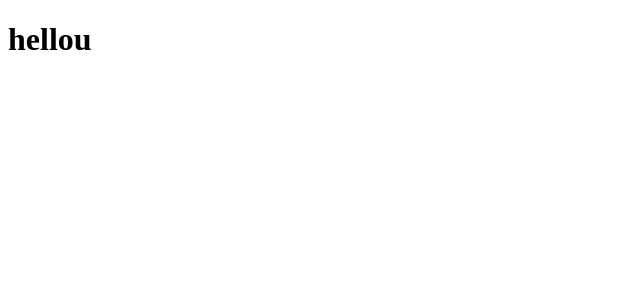
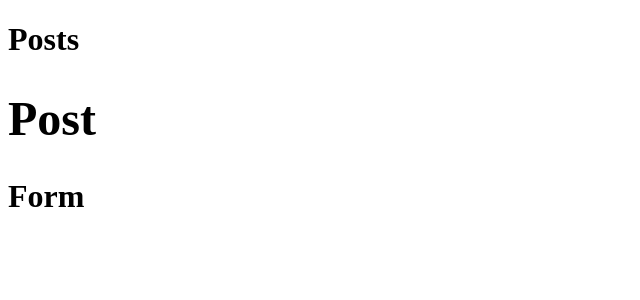
Before and after one commit to milanzec/MemoriesApp, a React (Create React App) app in the folder client/: page / in a window 1280 px wide. Shown: the top 300 px of the page, without its empty margins (0-640 px from the left). Built offline with nearby package versions, Linux system fonts and the light colour scheme.

Commit message:
components

```diff
--- a/client/package.json
+++ b/client/package.json
@@ -3,6 +3,7 @@
   "version": "0.1.0",
   "private": true,
   "dependencies": {
+    "@material-ui/core": "^4.11.4",
     "@testing-library/jest-dom": "^5.12.0",
     "@testing-library/react": "^11.2.7",
     "@testing-library/user-event": "^12.8.3",
--- a/client/src/App.js
+++ b/client/src/App.js
@@ -1,9 +1,12 @@
 import React from 'react';
+import Posts from './components/Posts/Posts';
+import Form from './components/Form/Form';
 
 const App = () => {
   return (
     <div>
-      <h1>hellou</h1>
+      <Posts />
+      <Form />
     </div>
   );
 };
--- /dev/null
+++ b/client/src/components/Form/Form.js
@@ -0,0 +1,11 @@
+import React from 'react';
+
+const Form = () => {
+  return (
+    <div>
+      <h1>Form</h1>
+    </div>
+  );
+};
+
+export default Form;
--- /dev/null
+++ b/client/src/components/Posts/Post/Post.js
@@ -0,0 +1,11 @@
+import React from 'react';
+
+const Post = () => {
+  return (
+    <div>
+      <h1>Post</h1>
+    </div>
+  );
+};
+
+export default Post;
--- /dev/null
+++ b/client/src/components/Posts/Posts.js
@@ -0,0 +1,15 @@
+import React from 'react';
+import Post from './Post/Post';
+
+const Posts = () => {
+  return (
+    <div>
+      <h1>Posts</h1>
+      <h2>
+        <Post />
+      </h2>
+    </div>
+  );
+};
+
+export default Posts;
```
Also changed, not shown: client/src/components/Form/styles.js (added), client/src/components/Posts/Post/styles.js (added), client/src/components/Posts/styles.js (added), client/src/images/memories.png (added), 1 other file (tests, documents, lock files or other folders).
